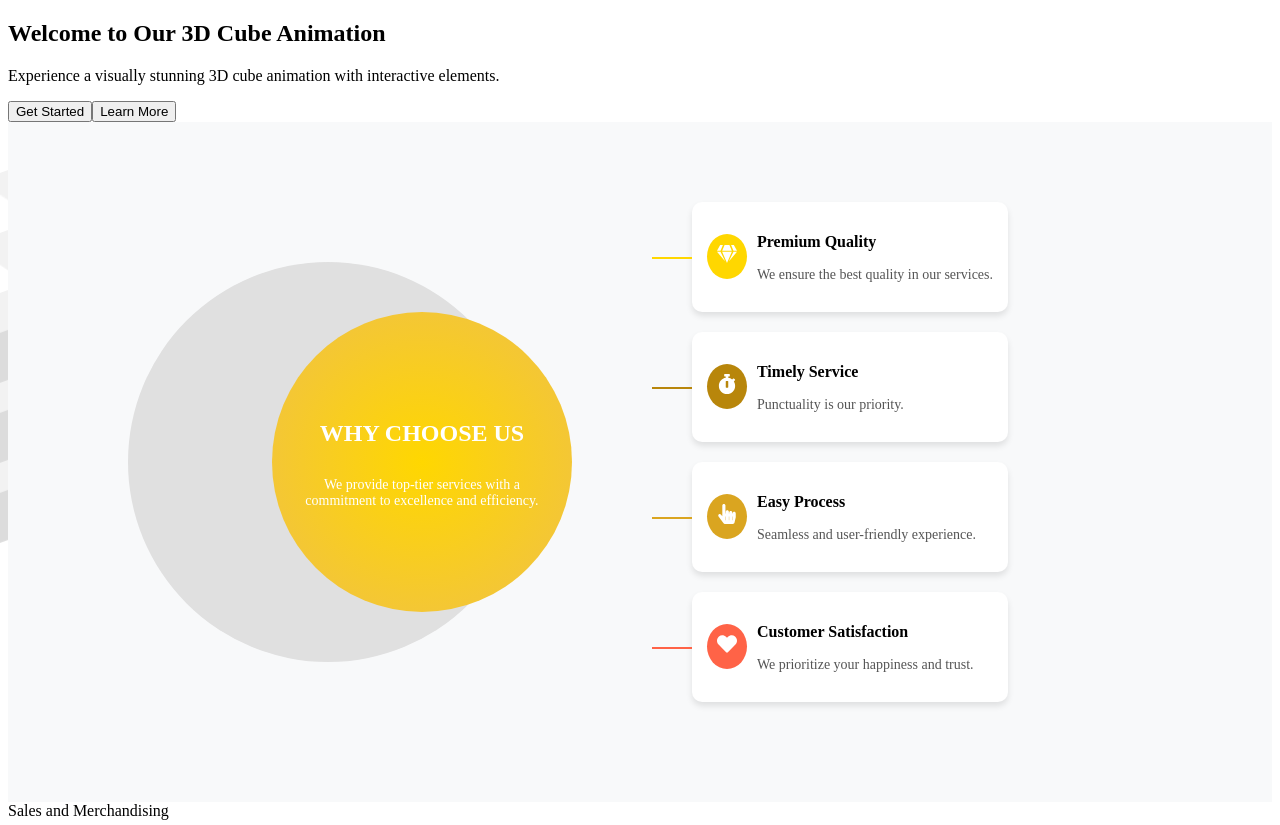
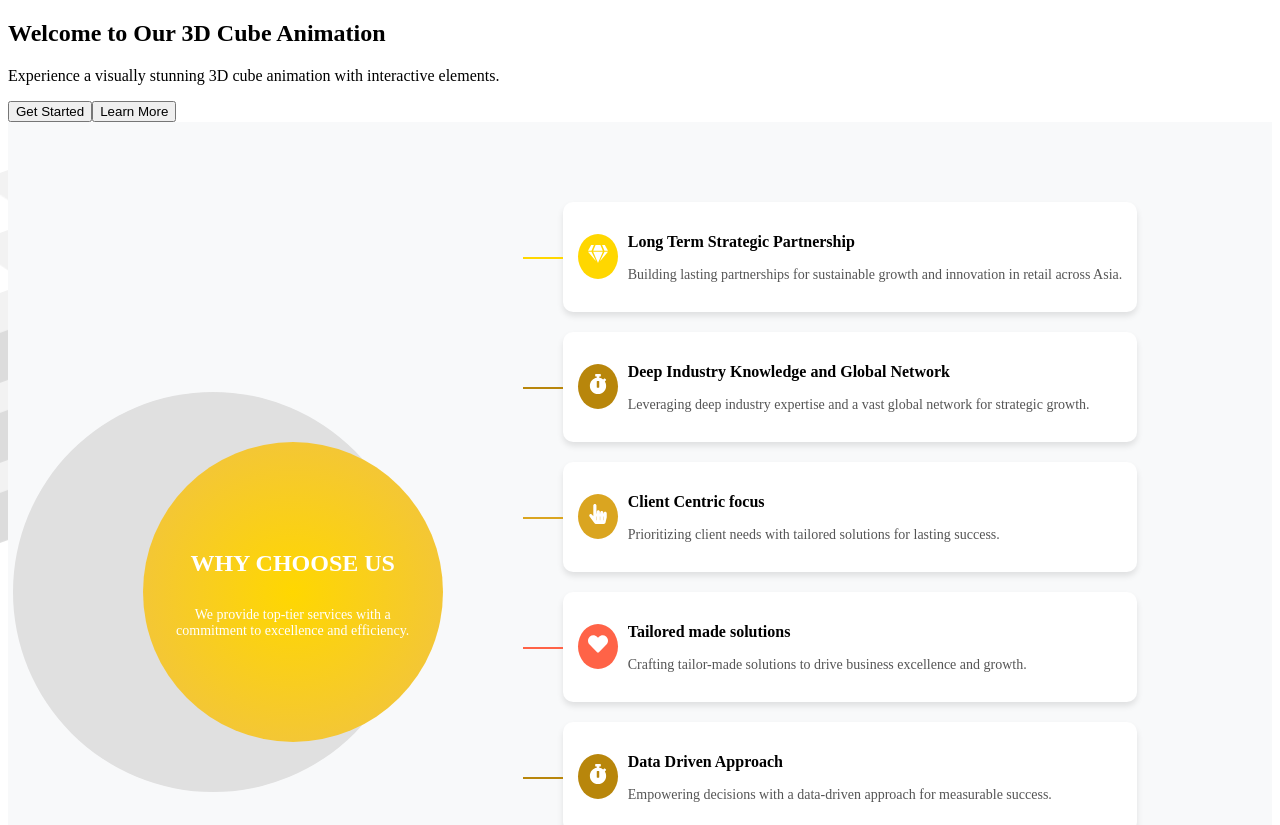
Before and after one commit to Zeeshan2201/Retail_Craft_Asia, a Next.js app: page /Home in a window 1280 px wide. Shown: the top 825 px of the page. Built offline with nearby package versions, Linux system fonts and the light colour scheme.

Commit message:
why choose us

```diff
--- a/src/components/WhyChooseUs.jsx
+++ b/src/components/WhyChooseUs.jsx
@@ -3,26 +3,50 @@ import { FaGem, FaStopwatch, FaHandPointer, FaHeart } from "react-icons/fa";
 import { motion } from "framer-motion";
 
 const data = [
-  { icon: <FaGem />, title: "Premium Quality", text: "We ensure the best quality in our services.", color: "gold" },
-  { icon: <FaStopwatch />, title: "Timely Service", text: "Punctuality is our priority.", color: "#b8860b" },
-  { icon: <FaHandPointer />, title: "Easy Process", text: "Seamless and user-friendly experience.", color: "#daa520" },
-  { icon: <FaHeart />, title: "Customer Satisfaction", text: "We prioritize your happiness and trust.", color: "#ff6347" },
+  { icon: <FaGem />, title: "Long Term Strategic Partnership ", text: "Building lasting partnerships for sustainable growth and innovation in retail across Asia.", color: "gold" },
+  { icon: <FaStopwatch />, title: "Deep Industry Knowledge and Global Network ", text: "Leveraging deep industry expertise and a vast global network for strategic growth.", color: "#b8860b" },
+  { icon: <FaHandPointer />, title: "Client Centric focus ", text: "Prioritizing client needs with tailored solutions for lasting success.", color: "#daa520" },
+  { icon: <FaHeart />, title: "Tailored made solutions ", text: "Crafting tailor-made solutions to drive business excellence and growth.", color: "#ff6347" },
+  { icon: <FaStopwatch />, title: "Data Driven Approach", text: "Empowering decisions with a data-driven approach for measurable success.", color: "#b8860b" },
+  { icon: <FaHandPointer />, title: "Inbuilt Technology Platforms", text: "Enhancing business efficiency with inbuilt technology platforms.", color: "#daa520" },
 ];
 
 function WhyChooseUs() {
   const [selected, setSelected] = useState({ title: "WHY CHOOSE US", text: "We provide top-tier services with a commitment to excellence and efficiency.", color: "gold" });
 
   return (
+    <>
     <div style={{ display: 'flex', alignItems: 'center', justifyContent: 'center', padding: '80px', background: '#f8f9fa', position: 'relative' }}
     className='pl-[60px]'>
+      <div style={{ position: "relative" }}>
+  <motion.div
+    whileHover={{ scale: 1.1, rotate: 5 }}
+    className=""
+    style={{ width: '300px', height: '300px', background: `radial-gradient(circle, ${selected.color}, rgb(239, 192, 75))`, borderRadius: '50%', display: 'flex', flexDirection: 'column', justifyContent: 'center', alignItems: 'center', color: 'white', textAlign: 'center', position: 'relative', zIndex: 2, transition: 'all 0.2s ease-in-out' }}
+  >
+    <h2 style={{ fontSize: '24px', fontWeight: 'bold' }}>{selected.title}</h2>
+    <p style={{ fontSize: '14px', marginTop: '10px', padding: '0 20px' }}>{selected.text}</p>
+  </motion.div>
+
+  {/* Background Element - Outside motion.div */}
+  <div
+    className="-z-10"
+    style={{ position: 'absolute', width: '400px', height: '400px', background: '#e0e0e0', borderRadius: '50%', zIndex: 1, right:'10%', top: '50%', transform: 'translateY(-50%)' }}>
+  </div>
+</div>
+
+      {/* <div >
       <motion.div
         whileHover={{ scale: 1.1, rotate: 5 }}
+        className=""
         style={{ width: '300px', height: '300px', background: `radial-gradient(circle, ${selected.color},rgb(239, 192, 75))`, borderRadius: '50%', display: 'flex', flexDirection: 'column', justifyContent: 'center', alignItems: 'center', color: 'white', textAlign: 'center', position: 'relative', zIndex: 2, transition: 'all 0.2s ease-in-out' }}
       >
         <h2 style={{ fontSize: '24px', fontWeight: 'bold' }}>{selected.title}</h2>
         <p style={{ fontSize: '14px', marginTop: '10px', padding: '0 20px' }}>{selected.text}</p>
+      <div className="-z-10" style={{ position: 'absolute', width: '400px', height: '400px', background: '#e0e0e0', borderRadius: '50%', zIndex: 1, left: '120px' }}></div>
       </motion.div>
-      <div style={{ position: 'absolute', width: '400px', height: '400px', background: '#e0e0e0', borderRadius: '50%', zIndex: 1, left: '120px' }}></div>
+
+      </div> */}
       <div style={{ marginLeft: '120px', position: 'relative' }}>
         {data.map((item, i) => (
           <motion.div
@@ -32,7 +56,7 @@ function WhyChooseUs() {
             transition={{ duration: 0.3, delay: i * 0.1 }}
             whileHover={{ scale: 1.1, boxShadow: '0px 6px 10px rgba(0,0,0,0.2)' }}
             onClick={() => setSelected(item)}
-            style={{ display: 'flex', alignItems: 'center', marginBottom: '20px', background: 'white', padding: '15px', borderRadius: '10px', boxShadow: '0px 4px 6px rgba(0,0,0,0.1)', maxWidth: '350px', transition: 'all 0.2s ease-in-out', position: 'relative', cursor: 'pointer' }}
+            style={{ display: 'flex', alignItems: 'center', marginBottom: '20px', background: 'white', padding: '15px', borderRadius: '10px', boxShadow: '0px 4px 6px rgba(0,0,0,0.1)',  transition: 'all 0.2s ease-in-out', position: 'relative', cursor: 'pointer' }}
           >
             <motion.div
               whileHover={{ rotate: 30 }}
@@ -49,6 +73,7 @@ function WhyChooseUs() {
         ))}
       </div>
     </div>
+</>
   );
 }
 
```
Also changed, not shown: src/components/SubServiceMarketExpansion.jsx (+6 -5 lines).
